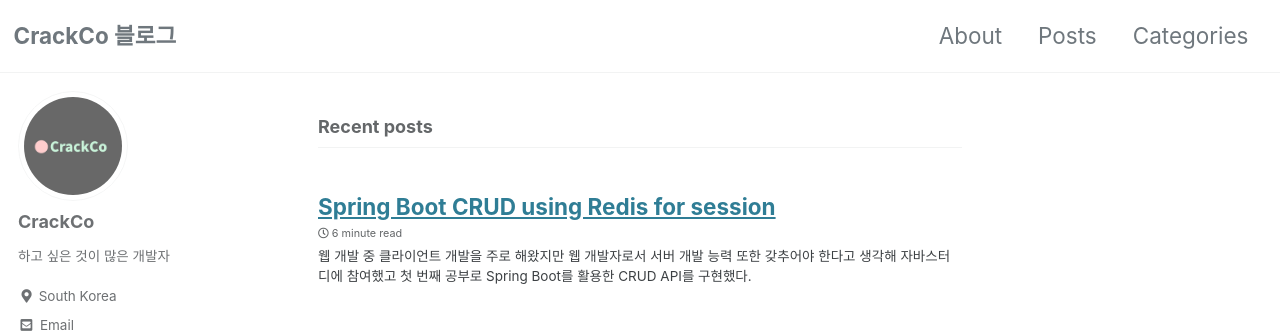
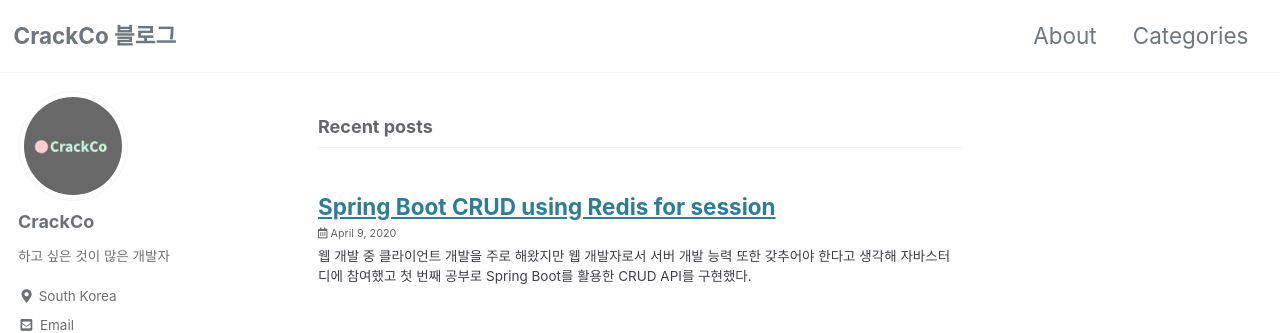
Before and after one commit to U-Zo/u-zo.github.io, a Jekyll site: the page built from index.html, in a window 1280 px wide. Shown: the top 333 px of the page. Built offline with Jekyll 4.4.1, drawn with Linux system fonts in a browser that asks for light colours; cached includes are drawn as plain includes; the list of posts is cut into pages by our own code.

Commit message:
수정: 게시글 날짜 표시로 변경, 네비게이션 바 Posts 삭제

```diff
--- a/_config.yml
+++ b/_config.yml
@@ -266,7 +266,7 @@ defaults:
     values:
       layout: single
       author_profile: true
-      read_time: true
+      show_date: true
       comments: # true
       share: true
       related: true
@@ -279,7 +279,6 @@ defaults:
     value:
       layout: single
       author_profile: true
-      read_time: false
       comments: false
       share: true
       related: false
--- a/_data/navigation.yml
+++ b/_data/navigation.yml
@@ -2,8 +2,6 @@
 main:
   - title: "About"
     url: /about/
-  - title: "Posts"
-    url: /posts/
   - title: "Categories"
     url: /categories/
   # - title: "Sitemap"
```
